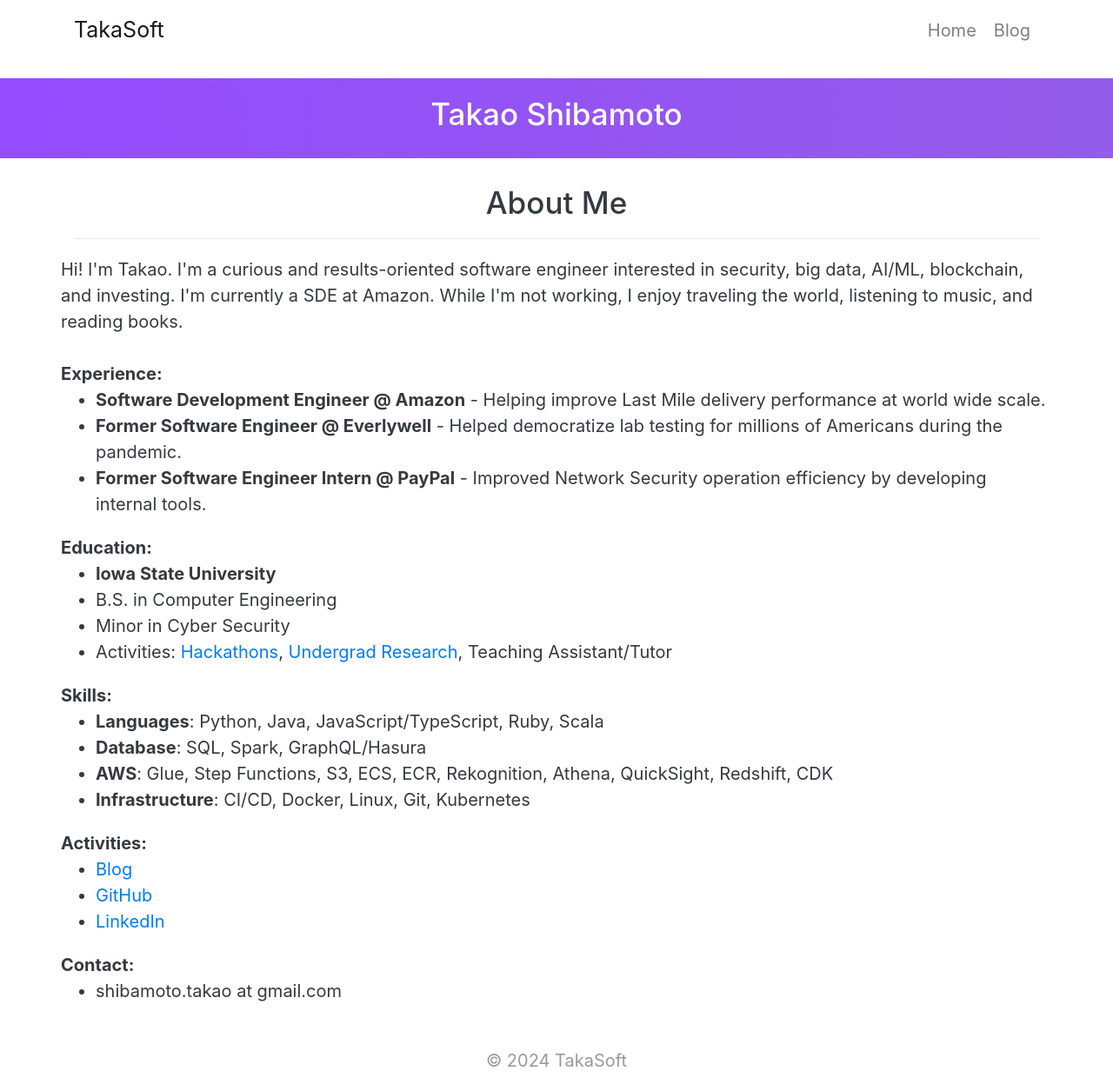
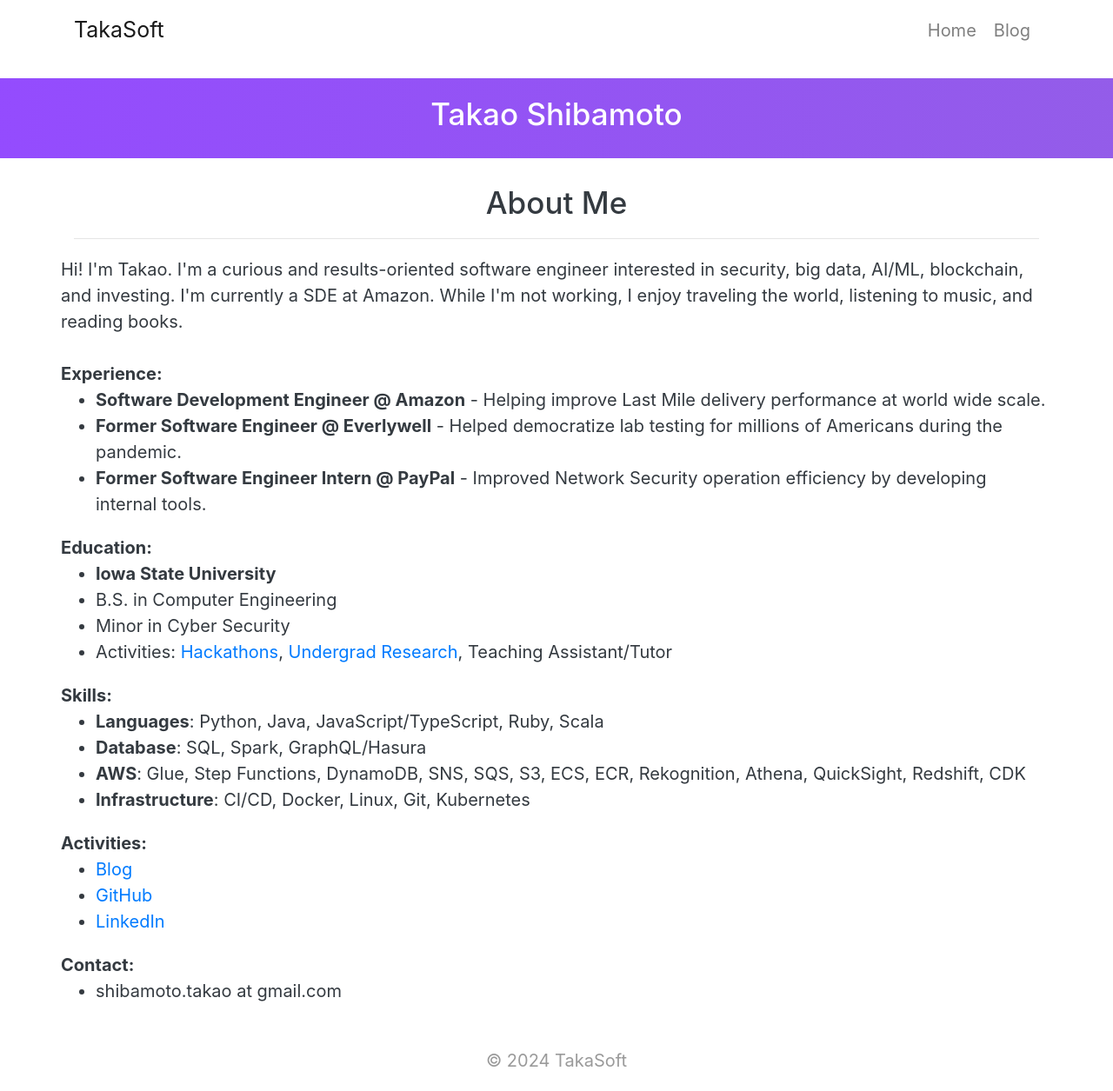
Before and after one commit to takasoft/takasoft.github.io, a Jekyll site: the page built from index.html, in a window 1280 px wide. Shown: the whole page at 87% size. Built offline with Jekyll 4.4.1, drawn with Linux system fonts in a browser that asks for light colours.

Commit message:
Update index.html

```diff
--- a/index.html
+++ b/index.html
@@ -47,7 +47,7 @@ title: Home
       <ul>
         <li><b>Languages</b>: Python, Java, JavaScript/TypeScript, Ruby, Scala</li>
         <li><b>Database</b>: SQL, Spark, GraphQL/Hasura</li>
-        <li><b>AWS</b>: Glue, Step Functions, S3, ECS, ECR, Rekognition, Athena, QuickSight, Redshift, CDK</li>
+        <li><b>AWS</b>: Glue, Step Functions, DynamoDB, SNS, SQS, S3, ECS, ECR, Rekognition, Athena, QuickSight, Redshift, CDK</li>
         <li><b>Infrastructure</b>: CI/CD, Docker, Linux, Git, Kubernetes</li>
       </ul>
     </div>
```
